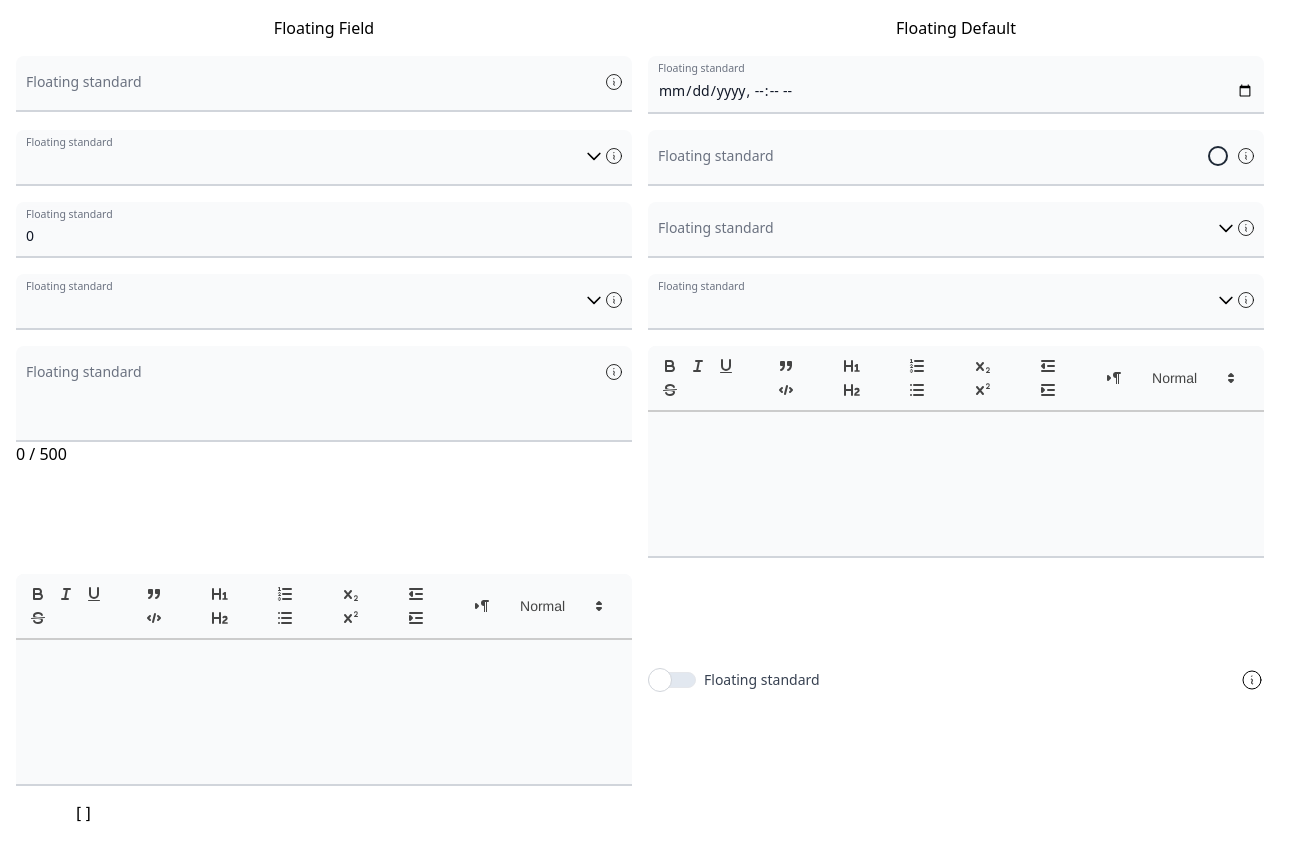
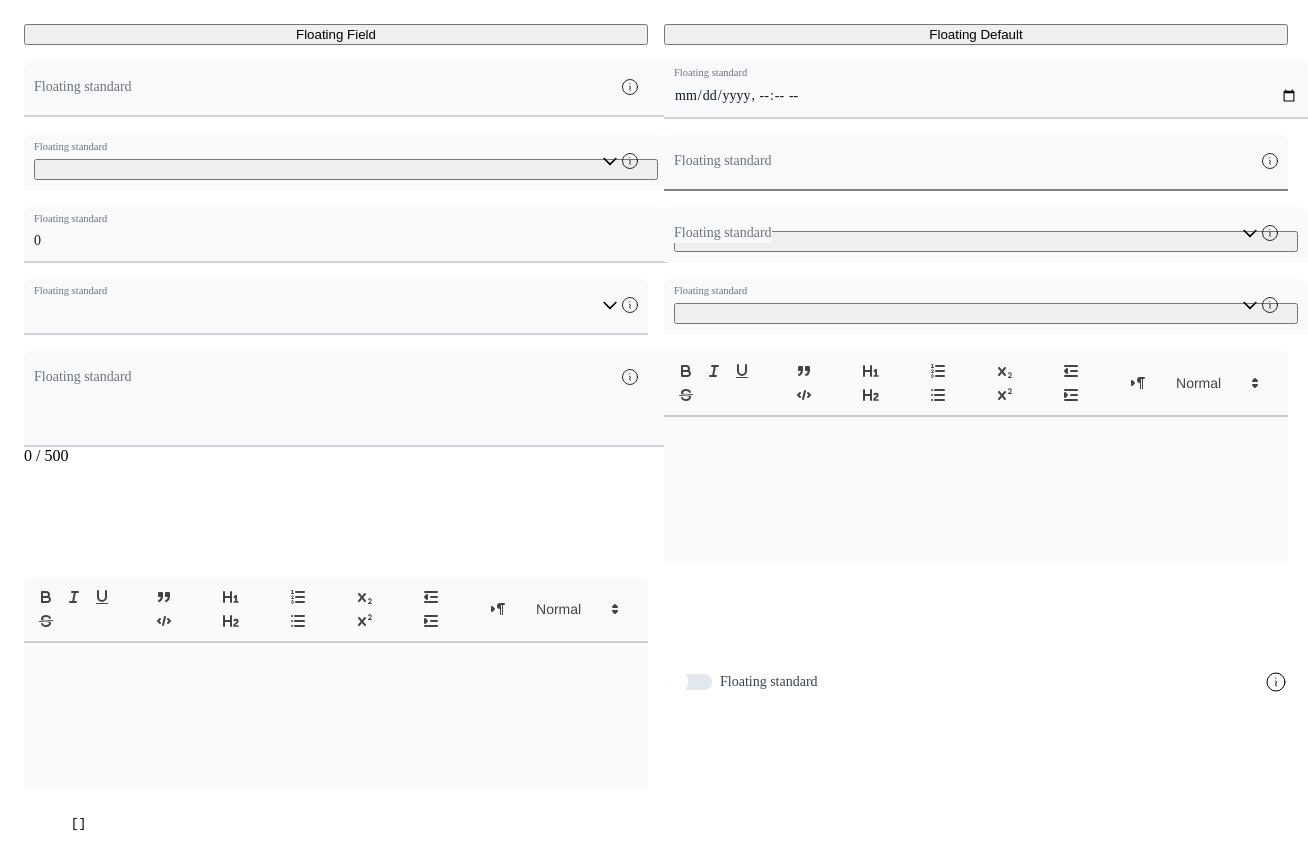
Before and after one commit to LLNet/vue-floating-form, a Vue app: page / in a window 1280 px wide. Shown: the top 860 px of the page, 1308 px wide, since content can reach past the window. Built offline with nearby package versions, Linux system fonts and the light colour scheme.

Commit message:
fix tailwindcss output

```diff
--- a/tailwind.config.js
+++ b/tailwind.config.js
@@ -11,7 +11,6 @@ export default {
   plugins: [],
   /*important: '#app',*/
   corePlugins: {
-    /**
-     preflight: false, */
+     preflight: false,
   }
 }
```
